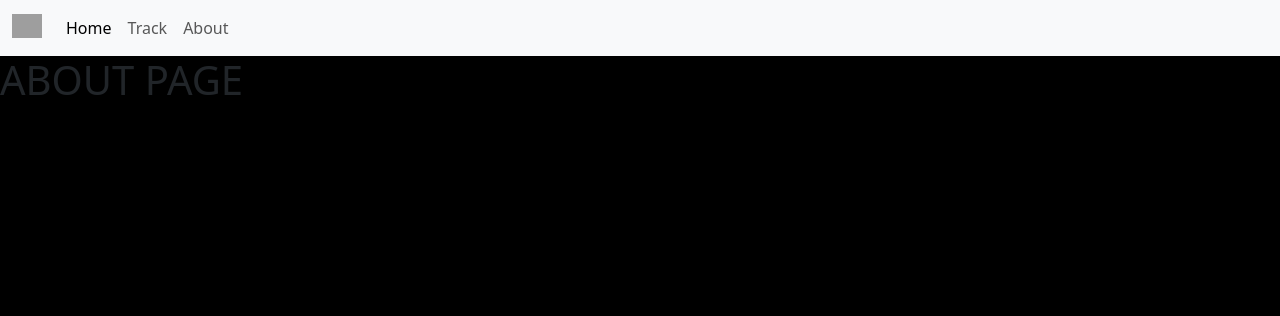
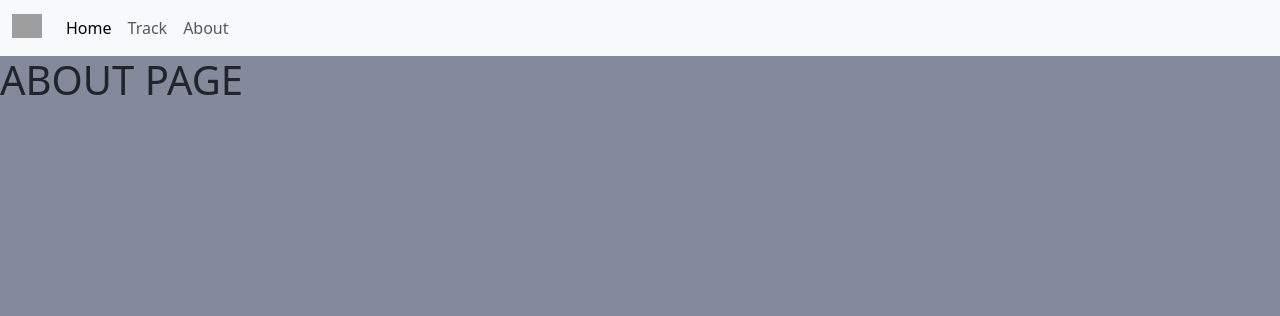
Before and after one commit to isaiahmartin847/tracker, a Django app: template tracker/tracks/templates/about.html in a window 1280 px wide. Shown: the top 316 px of the page. Run offline with Django 5.2, Linux system fonts and the light colour scheme; the template is opened without the code that fills it, so the values that code supplies are empty; grey boxes are pictures that could not be loaded.

Commit message:
changed color for the background

```diff
--- a/tracker/tracks/static/css/styles.css
+++ b/tracker/tracks/static/css/styles.css
@@ -1,3 +1,3 @@
 body {
-    background-color: black;
+    background-color: #848A9C;
 }
```
